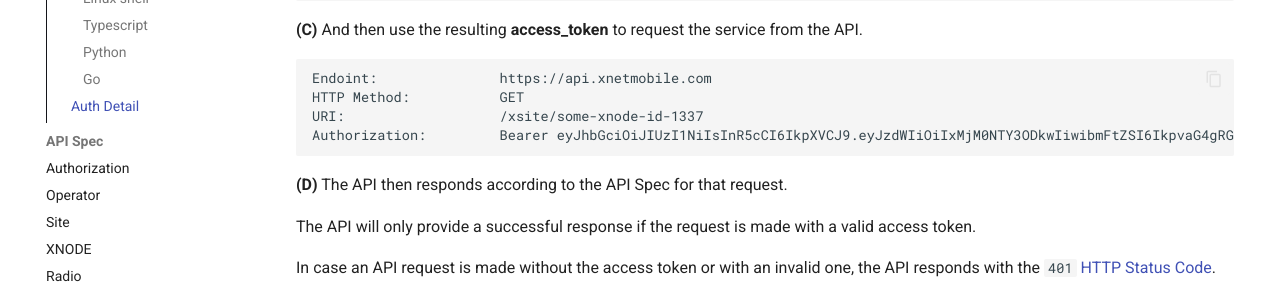
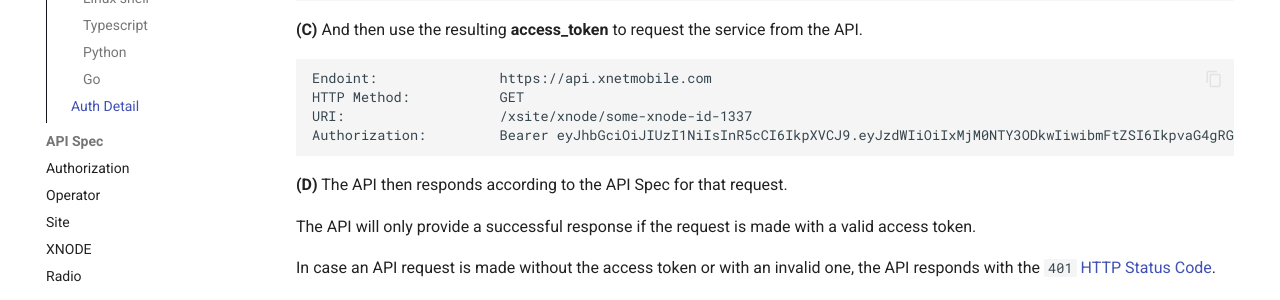
Before and after one commit to xnetmobile/api-docs, an MkDocs documentation site: the page built from docs/index.md, in a window 1280 px wide and 900 px high, scrolled down 7002 px. Shown: the part 191-491 px from the top of the window. Built offline with MkDocs 1.6.1 and Material for MkDocs 9.7.7, drawn with Linux system fonts in a browser that asks for light colours; some of the changed text lies outside the part shown.

Commit message:
Update index.md
missed some outdated urls

```diff
--- a/docs/index.md
+++ b/docs/index.md
@@ -49,7 +49,7 @@
 # Fixed parameters
 
 AUTH_SERVICE=https://api.xnetmobile.com/auth/token
-API_SERVICE="https://api.xnetmobile.com/xsite/${XNODE_ID}"
+API_SERVICE="https://api.xnetmobile.com/xsite/xnode/${XNODE_ID}"
 SCOPE='xnet-external-api'
 GRANT_TYPE='client_credentials'
 
@@ -129,7 +129,7 @@
 
 // Request API Service using the access token
 async function getData(xnodeId) {
-  let apiServiceUrl=`${apiService}${xnodeId}`
+  let apiServiceUrl=`${apiService}xnode/${xnodeId}`
   if (expiresAt < Date.now()) {
     await getAccessToken();
   }
@@ -215,7 +215,7 @@
     if expires_at < int(time.time()):
         get_access_token()
     try:
-        api_service_url = api_url + xnode_id
+        api_service_url = api_url + "xnode/" + xnode_id
         response = requests.get(api_service_url, headers={
             "Authorization": f"Bearer {access_token}"
         })
@@ -284,7 +284,7 @@
   }
 
   // Request API Service using the access token
-  apiServiceUrl = apiUrl + xnodeId
+  apiServiceUrl = apiUrl + "xnode/" + xnodeId
   client := conf.Client(ctx)
   resp, err := client.Get(apiServiceUrl)
   if err != nil {
@@ -350,7 +350,7 @@
 
     Endoint:               https://api.xnetmobile.com
     HTTP Method:           GET
-    URI:                   /xsite/some-xnode-id-1337
+    URI:                   /xsite/xnode/some-xnode-id-1337
     Authorization:         Bearer eyJhbGciOiJIUzI1NiIsInR5cCI6IkpXVCJ9.eyJzdWIiOiIxMjM0NTY3ODkwIiwibmFtZSI6IkpvaG4gRG9lIiwiaWF0IjoxNTE2MjM5MDIyfQ.SflKxwRJSMeKKF2QT4fwpMeJf36POk6yJV_adQssw5c
 
 **(D)** The API then responds according to the API Spec for that request.
```
